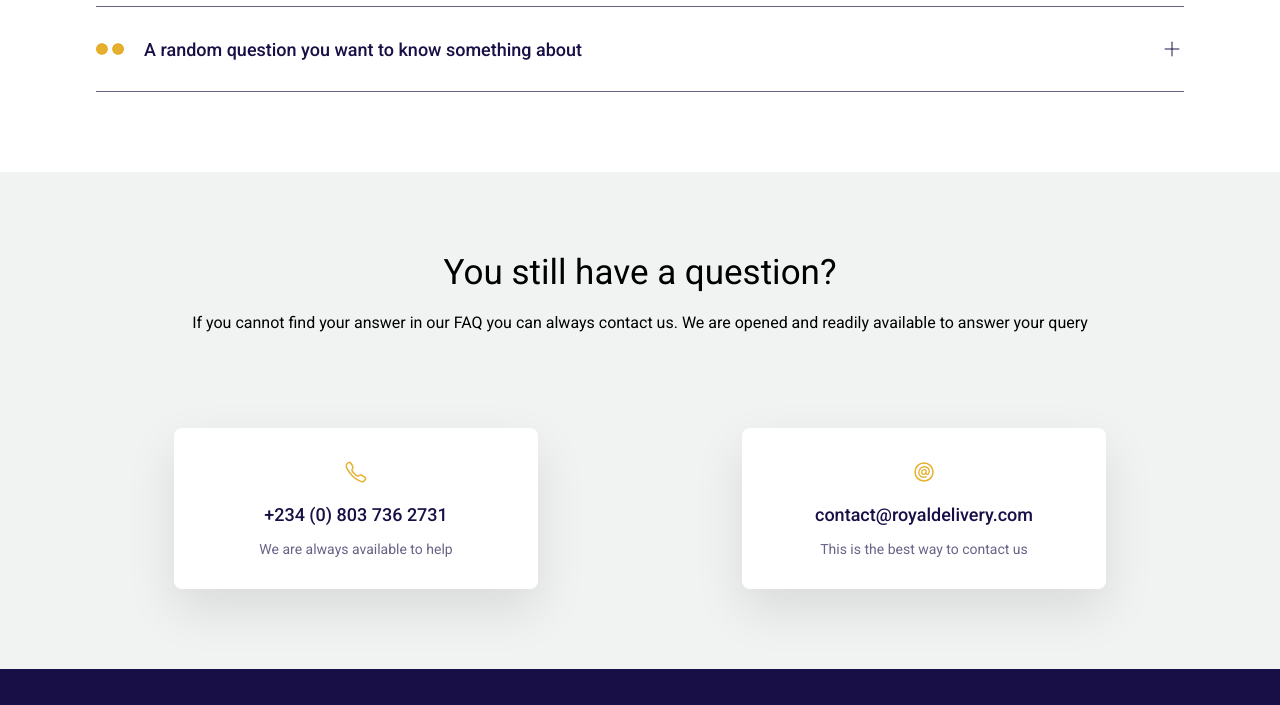
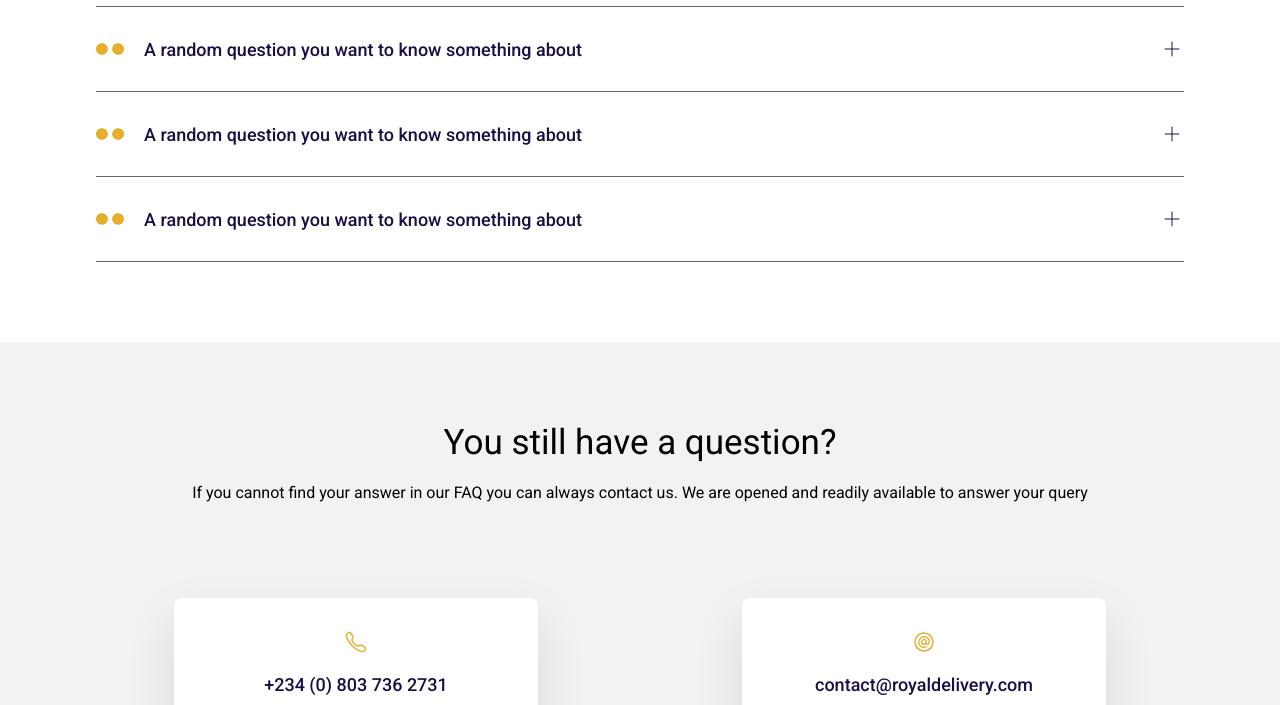
Before and after one commit to Khingdave1/Royal-Value-Logistics, a plain HTML site: page contact-us/contact-us.html in a window 1280 px wide. Shown: the part 1000-1705 px from the top of the page. Drawn offline with Linux system fonts and the light colour scheme.

Commit message:
Add files via upload

```diff
--- a/contact-us/contact-us.html
+++ b/contact-us/contact-us.html
@@ -118,6 +118,20 @@
                     </span>
                     <p class="yes">Facilisi lacus, non etiam tempus ut ut purus adipiscing. Ipsum malesuada ipsum at in neque justo, vitae sit. Quis arcu aliquet nulla odio vestibulum malesuada. Id rhoncus congue purus non auctor. Suspendisse praesent turpis molestie tristique quam turpis facilisis. Quis purus egestas condimentum risus commodo, vitae quam. Risus scelerisque lacinia ut vulputate magna rhoncus. Non quis mus pulvinar in a. Quis eleifend odio sit arcu egestas varius eget. Ultrices velit semper nibh dignissim in arcu leo. Vel augue tellus tellus eu, augue tristique arcu. Iaculis diam, augue consectetur nec morbi cras. Nullam nec praesent nulla elit, feugiat aliquet tempor est. Donec fermentum non magna ultricies egestas habitasse. Ullamcorper quam sit tempus risus, pharetra, congue et, risus. Ultrices lacus, est arcu, interdum sapien semper.</dd>
                 </div>
+                <div class="faqs-item">
+                    <span>
+                        <h6><img src="../img/contact/double-dot.png" alt="" class="dot">A random question you want to know something about</h6>
+                        <img src="../img/contact/plus.svg" class="plus">
+                    </span>
+                    <p class="yes">Facilisi lacus, non etiam tempus ut ut purus adipiscing. Ipsum malesuada ipsum at in neque justo, vitae sit. Quis arcu aliquet nulla odio vestibulum malesuada. Id rhoncus congue purus non auctor. Suspendisse praesent turpis molestie tristique quam turpis facilisis. Quis purus egestas condimentum risus commodo, vitae quam. Risus scelerisque lacinia ut vulputate magna rhoncus. Non quis mus pulvinar in a. Quis eleifend odio sit arcu egestas varius eget. Ultrices velit semper nibh dignissim in arcu leo. Vel augue tellus tellus eu, augue tristique arcu. Iaculis diam, augue consectetur nec morbi cras. Nullam nec praesent nulla elit, feugiat aliquet tempor est. Donec fermentum non magna ultricies egestas habitasse. Ullamcorper quam sit tempus risus, pharetra, congue et, risus. Ultrices lacus, est arcu, interdum sapien semper.</dd>
+                </div>
+                <div class="faqs-item">
+                    <span>
+                        <h6><img src="../img/contact/double-dot.png" alt="" class="dot">A random question you want to know something about</h6>
+                        <img src="../img/contact/plus.svg" class="plus">
+                    </span>
+                    <p class="yes">Facilisi lacus, non etiam tempus ut ut purus adipiscing. Ipsum malesuada ipsum at in neque justo, vitae sit. Quis arcu aliquet nulla odio vestibulum malesuada. Id rhoncus congue purus non auctor. Suspendisse praesent turpis molestie tristique quam turpis facilisis. Quis purus egestas condimentum risus commodo, vitae quam. Risus scelerisque lacinia ut vulputate magna rhoncus. Non quis mus pulvinar in a. Quis eleifend odio sit arcu egestas varius eget. Ultrices velit semper nibh dignissim in arcu leo. Vel augue tellus tellus eu, augue tristique arcu. Iaculis diam, augue consectetur nec morbi cras. Nullam nec praesent nulla elit, feugiat aliquet tempor est. Donec fermentum non magna ultricies egestas habitasse. Ullamcorper quam sit tempus risus, pharetra, congue et, risus. Ultrices lacus, est arcu, interdum sapien semper.</dd>
+                </div>
             </div>
         </section>
 
@@ -186,18 +200,10 @@
 <script>
     const faqsHeadings = document.querySelectorAll('.faqs-item span');
     const faqsParas = document.querySelectorAll('.faqs span + p');
-    // function showFaqs(n) {
-    //     // this.classList.toggle('show');
-    //     faqsPara.classList.toggle('show');
-    //     // faqsParas.forEach(n => n.classList.toggle('show'));
-    //     // console.log(faqsPara[1]);
-    //     console.log(n);
-    // }
     faqsHeadings.forEach(n => n.addEventListener('click', function ($event) {
-                const styles = $event.currentTarget.parentElement.children.classList;
+                const styles = $event.currentTarget.parentElement.children[1];
                 console.log(styles);
-                // console.log(styles);
-
+                styles.classList.toggle('show');
             })
         );
 
```
